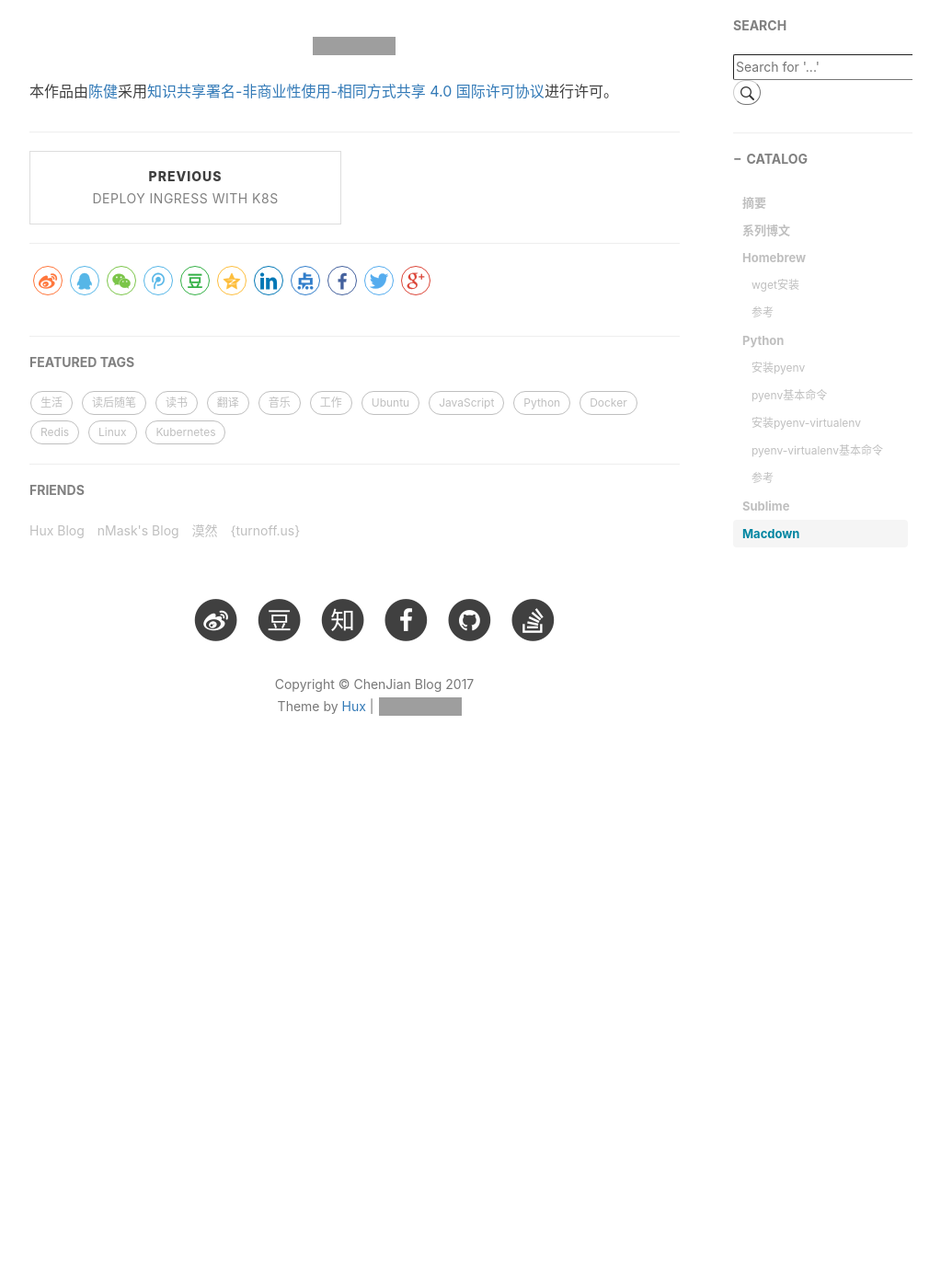
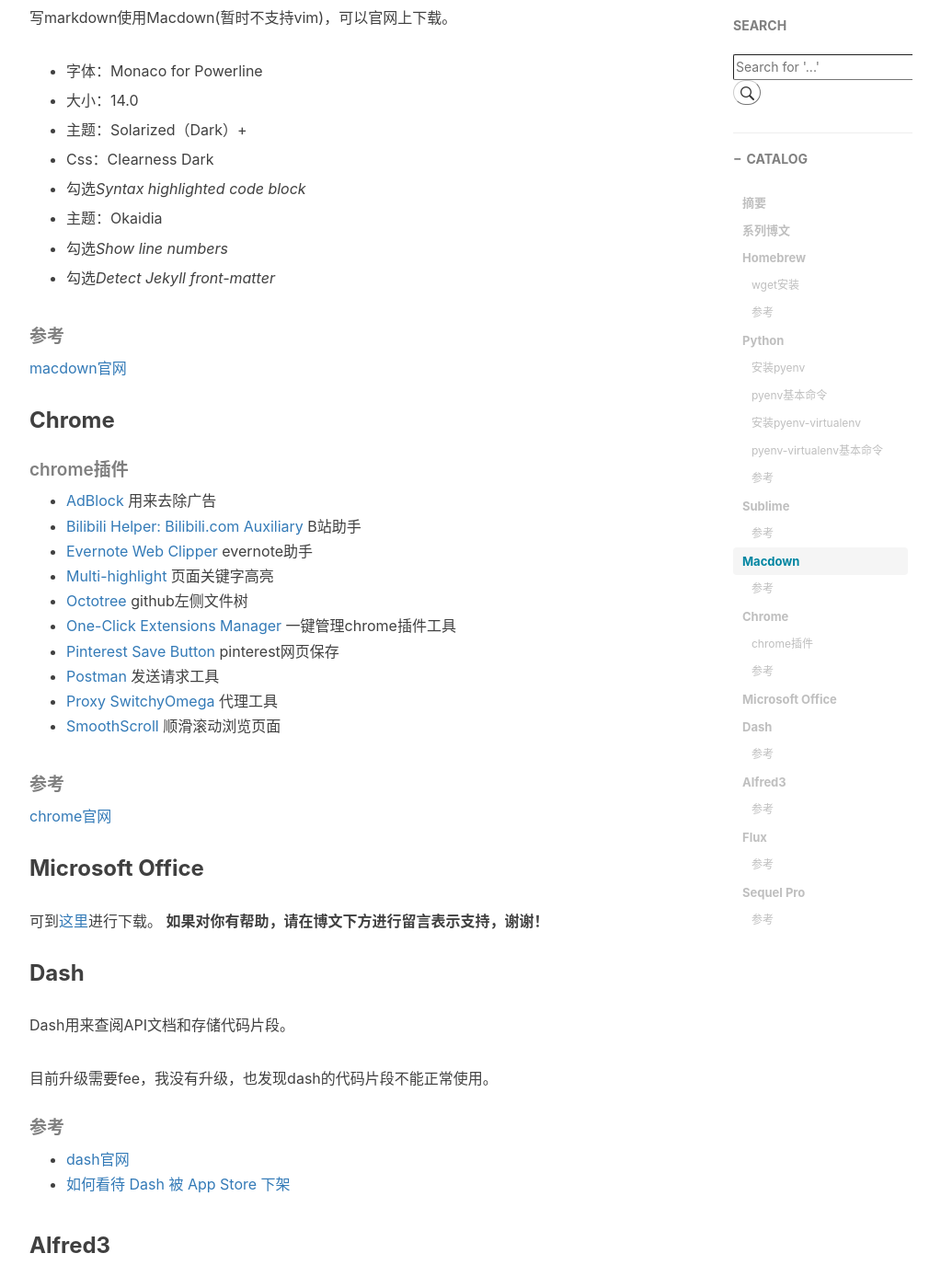
Before and after one commit to chenjian158978/chenjian.github.io, a Jekyll site: the page built from _posts/2017-04-10-Useful Software On Mac C1.md, in a window 1280 px wide and 1400 px high, scrolled down 4919 px. Shown: the whole window at 92% size, without its empty margins (233-1256 px from the left). Built offline with Jekyll 4.4.1, drawn with Linux system fonts in a browser that asks for light colours; comment, search, counter and statistics services are not loaded; before the commit the page ends 5791 px from its top, so only the background shows below that; some of the changed text lies outside the part shown; grey boxes are pictures that could not be loaded.

Commit message:
添加博文

````diff
--- a/_posts/2017-04-10-Useful Software On Mac C1.md
+++ b/_posts/2017-04-10-Useful Software On Mac C1.md
@@ -29,6 +29,12 @@
 	- [Python](https://o-my-chenjian.com/2016/04/10/Useful-Software-On-Mac-C1/#python)
 	- [Sublime](https://o-my-chenjian.com/2016/04/10/Useful-Software-On-Mac-C1/#sublime)
 	- [Macdown](https://o-my-chenjian.com/2016/04/10/Useful-Software-On-Mac-C1/#macdown)
+	- [Chrome](https://o-my-chenjian.com/2016/04/10/Useful-Software-On-Mac-C1/#chrome)
+	- [Microsoft Office](https://o-my-chenjian.com/2016/04/10/Useful-Software-On-Mac-C1/#microsoft-office)
+	- [Dash](https://o-my-chenjian.com/2016/04/10/Useful-Software-On-Mac-C1/#dash)
+	- [Alfred3](https://o-my-chenjian.com/2016/04/10/Useful-Software-On-Mac-C1/#alfred3)
+	- [Flux](https://o-my-chenjian.com/2016/04/10/Useful-Software-On-Mac-C1/#flux)
+	- [Sequel Pro](https://o-my-chenjian.com/2016/04/10/Useful-Software-On-Mac-C1/#sequel-pro)
 
 
 ### Homebrew
@@ -199,9 +205,13 @@
 }
 ```
 
+##### 参考
+
+[sublime官网](https://www.sublimetext.com/)
+
 ### Macdown
 
-写markdown使用Macdown，可以官网上下载。
+写markdown使用Macdown(暂时不支持vim)，可以官网上下载。
 
 - 字体：Monaco for Powerline
 
@@ -215,6 +225,88 @@
 
 - 主题：Okaidia
 
+- 勾选*Show line numbers*
+
+- 勾选*Detect Jekyll front-matter*
+
+##### 参考
+
+[macdown官网](https://macdown.uranusjr.com/)
+
+
+### Chrome
+
+##### chrome插件
+
+- [AdBlock](https://chrome.google.com/webstore/detail/gighmmpiobklfepjocnamgkkbiglidom) 用来去除广告
+- [Bilibili Helper: Bilibili.com Auxiliary](https://chrome.google.com/webstore/detail/kpbnombpnpcffllnianjibmpadjolanh) B站助手
+- [Evernote Web Clipper](https://chrome.google.com/webstore/detail/pioclpoplcdbaefihamjohnefbikjilc) evernote助手
+- [Multi-highlight](https://chrome.google.com/webstore/detail/pfgfgjlejbbpfmcfjhdmikihihddeeji) 页面关键字高亮
+- [Octotree](https://chrome.google.com/webstore/detail/bkhaagjahfmjljalopjnoealnfndnagc) github左侧文件树
+- [One-Click Extensions Manager](https://chrome.google.com/webstore/detail/niemebbfnfbjfojajlmnbiikmcpjkkja) 一键管理chrome插件工具
+- [Pinterest Save Button](https://chrome.google.com/webstore/detail/gpdjojdkbbmdfjfahjcgigfpmkopogic) pinterest网页保存
+- [Postman](https://chrome.google.com/webstore/detail/fhbjgbiflinjbdggehcddcbncdddomop) 发送请求工具
+- [Proxy SwitchyOmega](https://chrome.google.com/webstore/detail/padekgcemlokbadohgkifijomclgjgif) 代理工具
+- [SmoothScroll](https://chrome.google.com/webstore/detail/nbokbjkabcmbfdlbddjidfmibcpneigj) 顺滑滚动浏览页面
+
+##### 参考
+
+[chrome官网](https://www.google.com/chrome/browser/desktop/index.html)
+
+### Microsoft Office
+
+可到[这里](https://pan.baidu.com/s/1mhRdC1a)进行下载。
+**如果对你有帮助，请在博文下方进行留言表示支持，谢谢！**
+
+### Dash
+
+Dash用来查阅API文档和存储代码片段。
+
+目前升级需要fee，我没有升级，也发现dash的代码片段不能正常使用。
+
+##### 参考
+
+- [dash官网](https://kapeli.com/dash)
+- [如何看待 Dash 被 App Store 下架](https://www.zhihu.com/question/51357789)
+
+### Alfred3
+
+mac上**生产力第一**的工具。
+
+包括：
+
+- 文件查询
+- 网站查询
+- 计算器
+- 字典
+- 联系人
+- 工作流
+
+等等。总结下，就是**神器**。
+
+我已购买终身版。
+
+##### 参考
+
+[Alfred官网](https://www.alfredapp.com/)
+
+### Flux
+
+Flux是一款护眼软件。
+
+杭州经纬度：30.3362，120.117
+
+##### 参考
+
+[Flux官网](https://justgetflux.com/)
+
+### Sequel Pro
+
+数据库客户端
+
+##### 参考
+
+[Sequel Pro官网](https://www.sequelpro.com/)
 
 
 <a rel="license" href="http://creativecommons.org/licenses/by-nc-sa/4.0/"><img alt="知识共享许可协议" style="border-width:0" src="https://i.creativecommons.org/l/by-nc-sa/4.0/88x31.png" /></a>本作品由<a xmlns:cc="http://creativecommons.org/ns#" href="blog_URL" property="cc:attributionName" rel="cc:attributionURL">陈健</a>采用<a rel="license" href="http://creativecommons.org/licenses/by-nc-sa/4.0/">知识共享署名-非商业性使用-相同方式共享 4.0 国际许可协议</a>进行许可。
````
